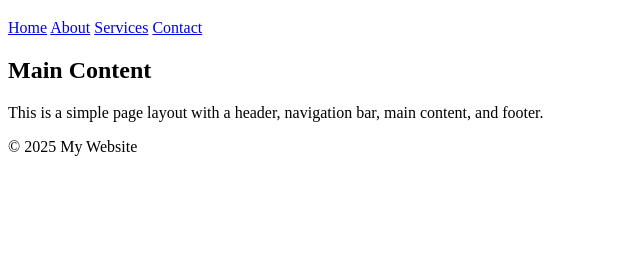
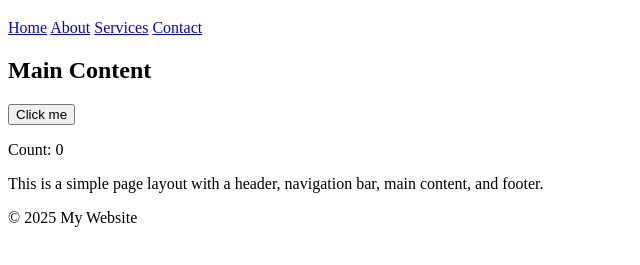
Before and after one commit to usfalidiate/LisaTest, a plain HTML site: page index.html in a window 1280 px wide. Shown: the part 61-326 px from the top of the page, without its empty margins (0-640 px from the left). Drawn offline with Linux system fonts and the light colour scheme.

Commit message:
Update index.html

```diff
--- a/index.html
+++ b/index.html
@@ -19,6 +19,8 @@
     </nav>
     <main>
         <h2>Main Content</h2>
+          <button id="counterButton">Click me</button>
+          <p id="counterText">Count: 0</p>
         <p>This is a simple page layout with a header, navigation bar, main content, and footer.</p>
     </main>
     <footer>
```
